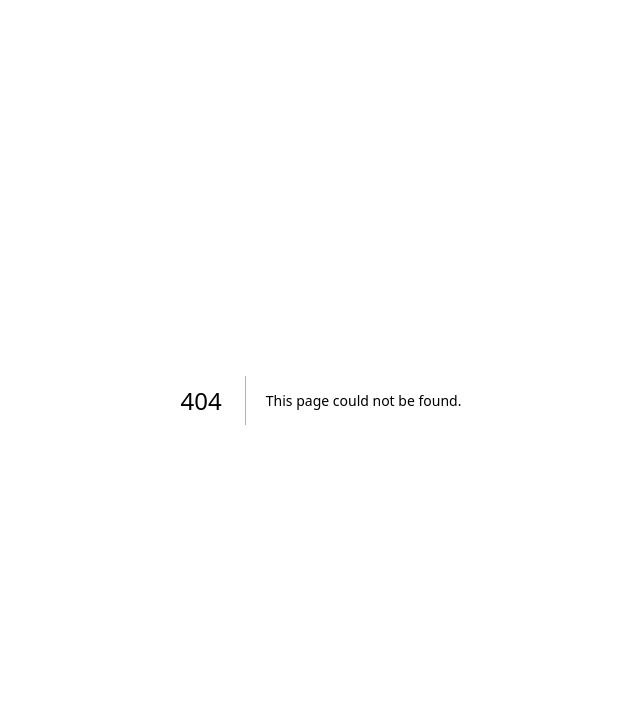
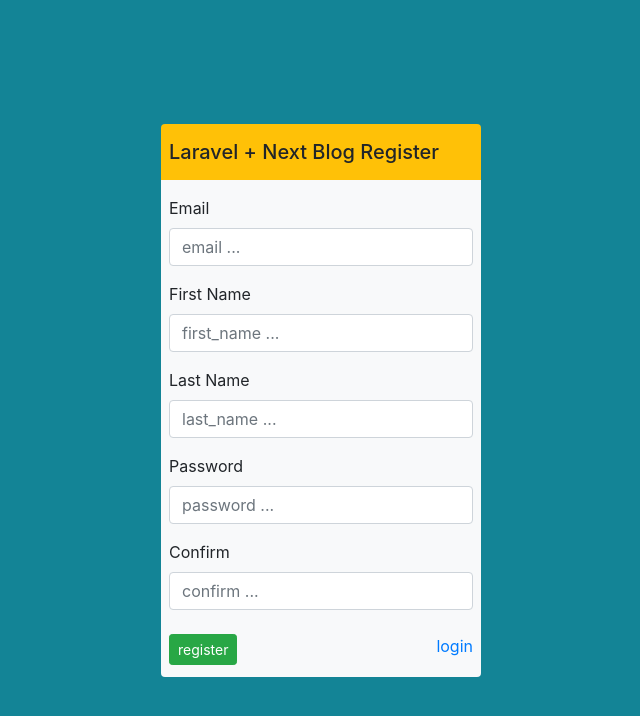
Before and after one commit to tavakoli-m/laravel-next-blog-web, a Next.js app: page /auth/register in a window 1280 px wide. Before the commit this address had no page. Shown: the top 716 px of the page, without its empty margins (319-959 px from the left). Built offline with nearby package versions, Linux system fonts and the light colour scheme.

Commit message:
add login and register pages

```diff
--- /dev/null
+++ b/src/pages/auth/register.jsx
@@ -0,0 +1,46 @@
+import Link from "next/link";
+
+const Register = () => {
+    return (
+        <>
+            <section id="app">
+
+                <section style={{ "height": "100vh", backgroundColor: "#138496" }} class="d-flex justify-content-center align-items-center">
+                    <section style={{ "width": "20rem" }}>
+                        <h1 class="bg-warning rounded-top px-2 mb-0 py-3 h5">Laravel + Next Blog Register</h1>
+                        <section class="bg-light my-0 px-2"><small class="text-danger"></small></section>
+                        <form class="pt-3 pb-1 px-2 bg-light rounded-bottom" action="" method="post">
+                            <section class="form-group">
+                                <label for="email">Email</label>
+                                <input type="email" class="form-control" name="email" id="email" placeholder="email ..." />
+                            </section>
+                            <section class="form-group">
+                                <label for="first_name">First Name</label>
+                                <input type="text" class="form-control" name="first_name" id="first_name" placeholder="first_name ..." />
+                            </section>
+                            <section class="form-group">
+                                <label for="last_name">Last Name</label>
+                                <input type="text" class="form-control" name="last_name" id="last_name" placeholder="last_name ..." />
+                            </section>
+                            <section class="form-group">
+                                <label for="password">Password</label>
+                                <input type="password" class="form-control" name="password" id="password" placeholder="password ..." />
+                            </section>
+                            <section class="form-group">
+                                <label for="confirm">Confirm</label>
+                                <input type="password" class="form-control" name="confirm" id="confirm" placeholder="confirm ..." />
+                            </section>
+                            <section class="mt-4 mb-2 d-flex justify-content-between">
+                                <input type="submit" class="btn btn-success btn-sm" value="register" />
+                                <Link class="" href="/auth/login">login</Link>
+                            </section>
+                        </form>
+                    </section>
+                </section>
+
+            </section>
+        </>
+    )
+}
+
+export default Register;
```
Also changed, not shown: src/pages/auth/login.jsx (added, +35 -0 lines).
